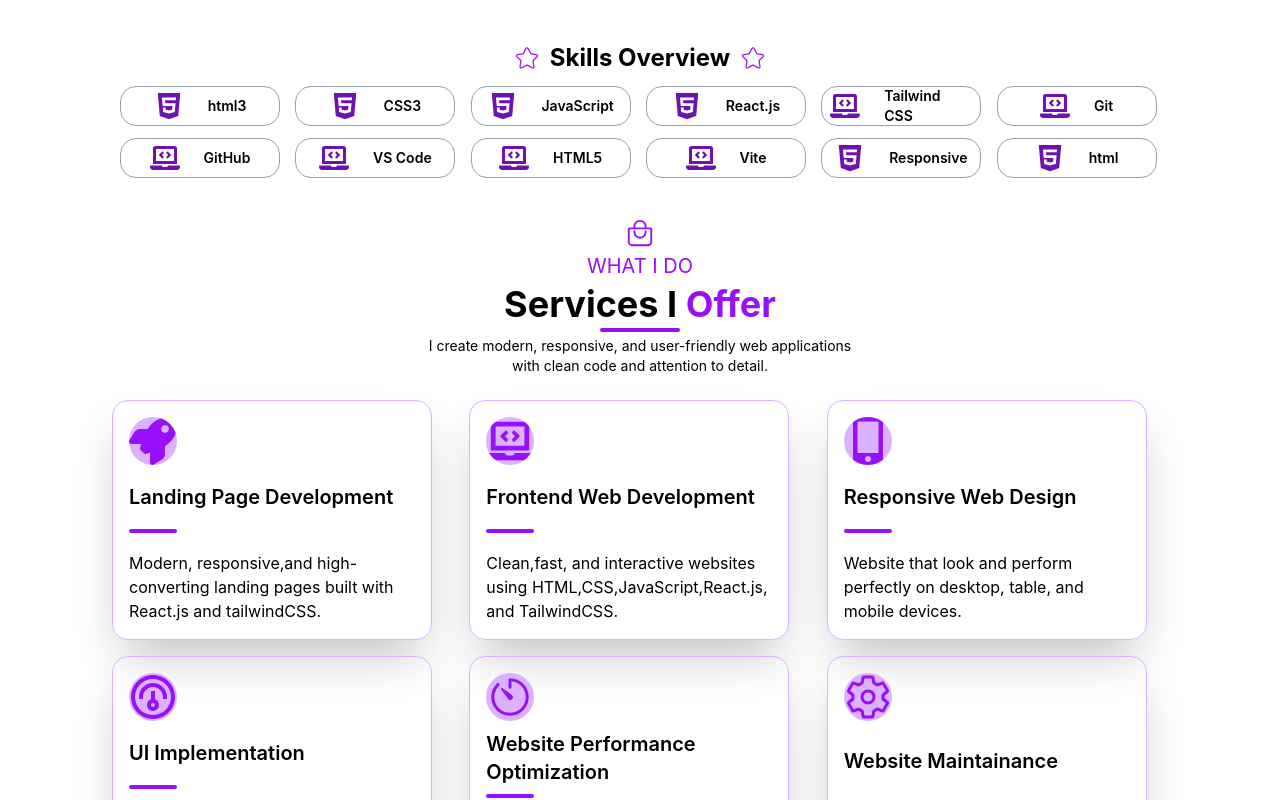
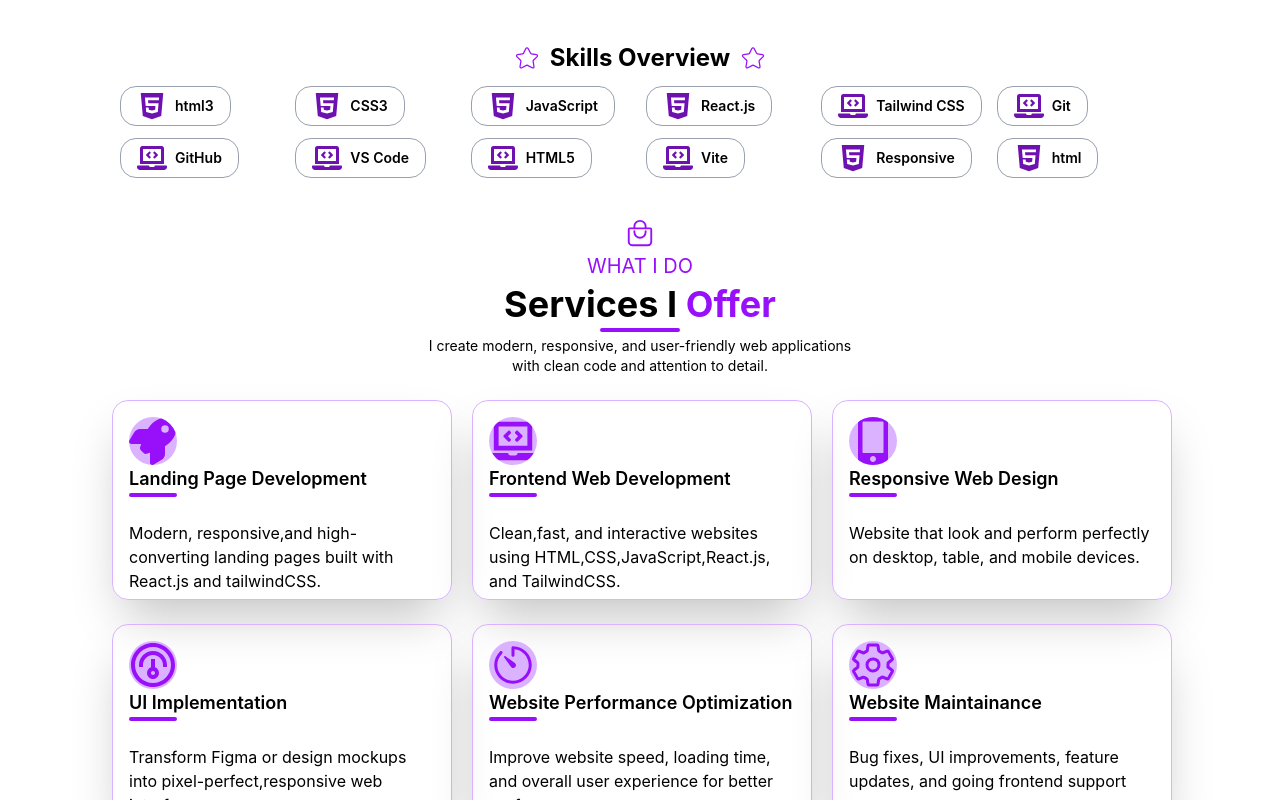
Before and after one commit to Shafaque1perween/MyPortfolio, a React (Vite) app: page / in a window 1280 px wide. Shown: the part 1580-2380 px from the top of the page. Built offline with nearby package versions, Linux system fonts and the light colour scheme.

Commit message:
Fix hero section height

```diff
--- a/src/Components/About.jsx
+++ b/src/Components/About.jsx
@@ -30,7 +30,7 @@ const About = () => {
     })
     return (
 
-        <div className='  py-6 lg:px-20 px-8  flex flex-col justify-between w-full ' id='About'>
+        <div className='  py-6 lg:px-20 px-8  flex flex-col justify-center items-center w-full ' id='About'>
 
             {/* heading */}
             <div className='flex justify-center items-center text-center w-full h-8'>
@@ -71,7 +71,7 @@ const About = () => {
             </div>
 
 
-                <div className='grid lg:grid-cols-5 md:grid-cols-3 grid-cols-2 justify-between items-center gap-6 lg:px-8 px-2   '>
+                <div className='grid lg:grid-cols-5 sm:grid-cols-2 md:grid-cols-3 grid-cols-1 justify-between   items-center gap-6 lg:px-8 px-2   '>
                     {renderCards}
                 </div>
 
--- a/src/Components/Hero.jsx
+++ b/src/Components/Hero.jsx
@@ -12,7 +12,7 @@ import { LuDownload } from "react-icons/lu";
 
 const Hero = () => {
     return (
-        <div className=' flex justify-center items-center lg:px-20 px-16   sm:py-2  w-full min-h-120 ' id='home'>
+        <div className=' flex justify-center items-center lg:px-20 px-8   sm:py-2  w-full min-h-120 ' id='home'>
             {/* hero-rightside-content-start    */}
             <div className='  flex flex-col justify-between gap-4 px-4 pt-20 min-h-80  md:w-[60%] w-full '>
 
@@ -28,8 +28,8 @@ const Hero = () => {
                 </div>
                 {/* contact button */}
                 <div className='flex items-center justify-start gap-2'>
-                    <a href='https://gym-web-ivory-eta.vercel.app' className='bg-purple-800    text-white flex lg:gap-3 gap-1 rounded-2xl lg:px-6  px-4  py-2 hover:bg-purple-900 cursor-pointer '>View My Work<span className=' text-xl py-1 '><GoArrowRight /></span></a>
-                    <a href='/Shafaque Perween_.pdf' download className='flex justify-center lg:gap-3 gap-1 lg:px-6  px-4 py-2 rounded-2xl  bg-purple-800 text-white hover:bg-purple-900  '>Download Cv<span className='  text-xl py-1'><LuDownload /></span></a>
+                    <a href='https://gym-web-ivory-eta.vercel.app' className='bg-purple-800    text-white flex lg:gap-3 gap-1 rounded-2xl lg:px-6  px-1  py-2 hover:bg-purple-900 cursor-pointer '>View My Work<span className=' text-xl py-1 '><GoArrowRight /></span></a>
+                    <a href='/Shafaque Perween_.pdf' download className='flex justify-center lg:gap-3 gap-1 lg:px-6  px-2 py-2 rounded-2xl  bg-purple-800 text-white hover:bg-purple-900  '>Download Cv<span className='  text-xl py-1'><LuDownload /></span></a>
 
                 </div>
                 {/* icons button */}
--- a/src/Components/Navbar.jsx
+++ b/src/Components/Navbar.jsx
@@ -21,8 +21,8 @@ const Navbar = () => {
     }
     return (
         <div>
-            <div className='fixed z-50 top-0 left-0 bg-purple-950 shadow-2xl w-full  h-16 flex justify-center items-center text-center lg:px-8 px-5 py-1 lg:gap-15 gap-10 md:gap-18 text-white'>
-                <div className='flex flex-1  justify-items-start items-center text-center gap-3'>
+            <div className='fixed z-50 top-0 left-0 bg-purple-950 shadow-2xl w-full  h-16 flex justify-center items-center text-center lg:px-8 px-5 py-1 lg:gap-15 gap-8 md:gap-18 text-white'>
+                <div className='flex flex-1  justify-items-start items-center text-center lg:gap-3 gap-1'>
                     <div className=' bg-purple-800 md:w-10 md:h-10 w-11 h-10 rounded-full flex justify-center items-center'>
                          <IoCodeSlash  className='text-white font-semibold text-xl'/>
                     </div>
@@ -53,7 +53,7 @@ const Navbar = () => {
                     </li>
 
                 </ul>
-                <a href="mailto:alshafacoll246@gmail.com" className='flex  text-lg font-semibold  bg-purple-600 rounded-xl lg:px-4 px-2 lg:py-1 py-1  hover:bg-purple-900'>Hire Me</a>
+                <a href="mailto:alshafacoll246@gmail.com" className='flex  md:text-lg text-sm font-semibold  bg-purple-600 rounded-xl lg:px-4 px-2 lg:py-1 py-1  hover:bg-purple-900'>Hire Me</a>
 
                 <a href='' className='flex lg:hidden text-2xl font-bold hover:text-purple-800 ' onClick={toggleMenu}>{showMenu ? <IoCloseSharp /> : <BiMenu />}</a>
 
--- a/src/Components/Service.jsx
+++ b/src/Components/Service.jsx
@@ -42,7 +42,7 @@ const Service = () => {
                 {renderHeading}
             </div>
 
-            <div className='  w-full h-auto py-4 px-8 grid lg:grid-cols-3 md:grid-cols-2 grid-cols-1 flex-row justify-center items-center gap-4  '>
+            <div className='  w-full h-auto py-4 px-8 grid lg:grid-cols-3 md:grid-cols-2 grid-cols-1 flex-row justify-center items-center gap-6 z-3  '>
                 {renderService}
             </div>
 
--- a/src/Components/ServiceCard.jsx
+++ b/src/Components/ServiceCard.jsx
@@ -1,13 +1,17 @@
 import React from 'react'
 
 
-function ServiceCard({icon:Icon, name, para}) {
+function ServiceCard({ icon: Icon, name, para }) {
   return (
-    <div className='w-80 bg-transparent h-60 px-4 py-4 shadow-2xl  border border-purple-300 flex flex-col justify-between  rounded-2xl'>
+    <div className='w-85 bg-transparent h-50 px-4 py-4 shadow-2xl  border border-purple-300 flex flex-col gap-6  rounded-2xl'>
+      <div className='flex flex-col justify-between items-start'>
         <Icon className='bg-purple-300 h-12 w-12 rounded-full text-xl text-purple-600 flex justify-center items-center '>{Icon}</Icon>
-       <h1 className='text-xl font-semibold'>{name}</h1>
-       <span className='w-12 h-1 bg-purple-600 rounded-full'></span>
-       <p>{para}</p>
+
+        <h1 className='text-lg font-semibold'>{name}</h1>
+        <span className='w-12 h-1 bg-purple-600 rounded-full'></span>
+      </div>
+
+      <p>{para}</p>
 
 
     </div>
--- a/src/Components/Skillbtn.jsx
+++ b/src/Components/Skillbtn.jsx
@@ -3,10 +3,10 @@ import { FaHtml5 } from "react-icons/fa";
 
 function Skillbtn({icon:Icon,name}) {
   return (
-    <div className='flex justify-center items-center gap-6 h-10 w-40 border border-gray-400 px-2 py-1 rounded-2xl'>
+    <div className='flex justify-center items-center gap-2 h-10 px-4 py-2  border border-gray-400   w-fit rounded-2xl'>
 
-        <Icon className='text-3xl text-purple-800'>{Icon}</Icon>
-        <h2 className='text-sm font-semibold'>{name}</h2>
+        <Icon className=' text-3xl text-purple-800'>{Icon}</Icon>
+        <h2 className=' text-sm font-semibold'>{name}</h2>
 
     </div>
   )
```
Also changed, not shown: src/Components/SkillCard.jsx (+6 -6 lines).
